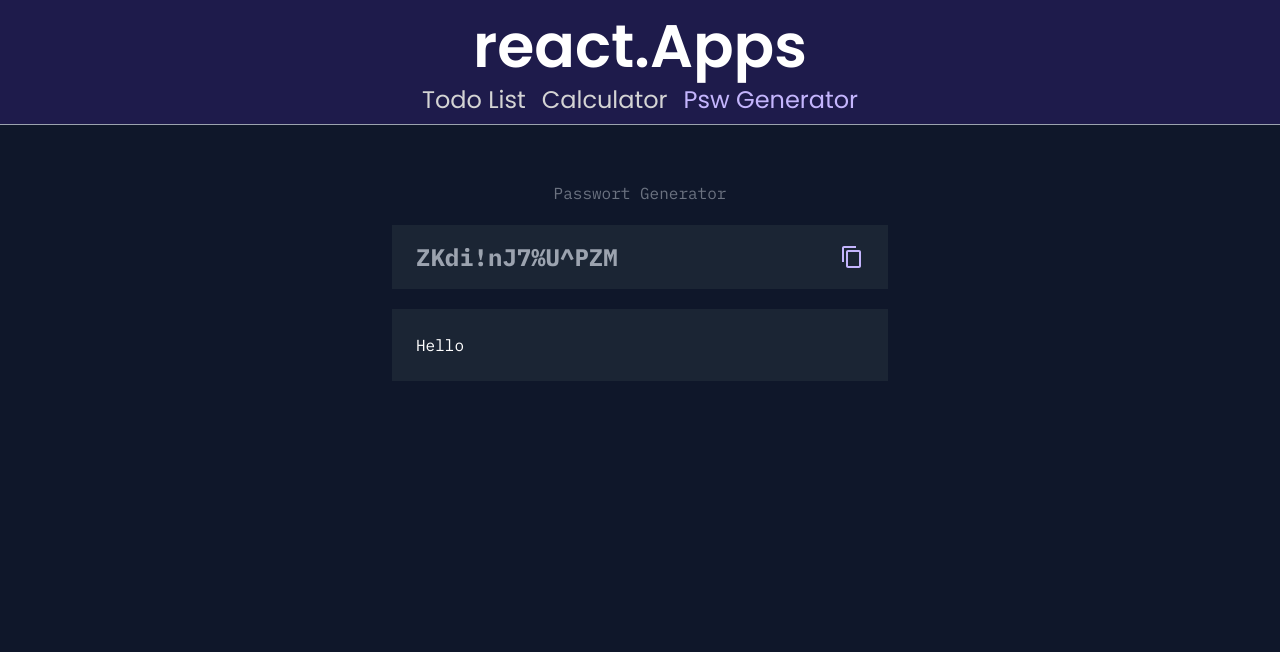
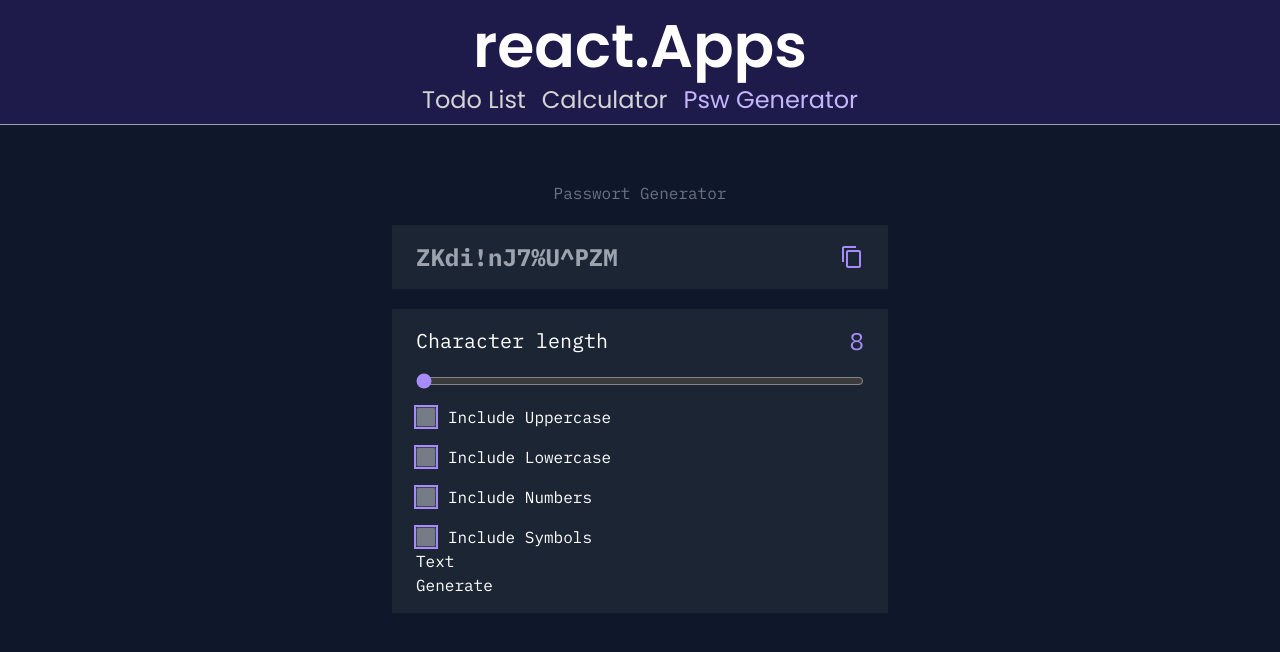
Before and after one commit to BorisKlco/react.frontend-mentor, a React (Vite) app in the folder apps/: page /psw in a window 1280 px wide. Shown: the top 652 px of the page. Built offline with nearby package versions, Linux system fonts and the light colour scheme.

Commit message:
psw generator template

```diff
--- a/apps/src/routes/psw/psw.tsx
+++ b/apps/src/routes/psw/psw.tsx
@@ -2,6 +2,7 @@ import { MdContentCopy } from "react-icons/md";
 import { useState } from "react";
 export default function psw() {
   const [psw, setPsw] = useState("ZKdi!nJ7%U^PZM");
+  const [len, setLen] = useState(8);
 
   const handleCopyPsw = () => {
     navigator.clipboard.writeText(psw);
@@ -15,12 +16,65 @@ export default function psw() {
           <span>{psw}</span>
           <button
             onClick={handleCopyPsw}
-            className="text-violet-300 hover:contrast-125"
+            className="text-violet-400 transition hover:text-violet-200"
           >
             <MdContentCopy />
           </button>
         </div>
-        <div className="text-white p-6 bg-gray-800/80">Hello</div>
+        <div className="text-white px-6 py-4 bg-gray-800/80">
+          <div className="flex items-center justify-between">
+            <p className="text-xl">Character length</p>
+            <span className="text-violet-400 text-2xl">{len}</span>
+          </div>
+          <div className="flex flex-col gap-4 items-start mt-4">
+            <input
+              className="w-full accent-violet-400 cursor-pointer"
+              type="range"
+              min="8"
+              max="16"
+              value={len}
+              onChange={(e) => setLen(+e.target.value)}
+            />
+            <span className="flex items-center gap-3 text-md">
+              <div className="ring-2 ring-violet-400 h-5">
+                <input
+                  className="accent-black opacity-40 w-5 h-5"
+                  type="checkbox"
+                />
+              </div>
+              Include Uppercase
+            </span>
+            <span className="flex items-center gap-3 text-md">
+              <div className="ring-2 ring-violet-400 h-5">
+                <input
+                  className="accent-black opacity-40 w-5 h-5"
+                  type="checkbox"
+                />
+              </div>
+              Include Lowercase
+            </span>
+            <span className="flex items-center gap-3 text-md">
+              <div className="ring-2 ring-violet-400 h-5">
+                <input
+                  className="accent-black opacity-40 w-5 h-5"
+                  type="checkbox"
+                />
+              </div>
+              Include Numbers
+            </span>
+            <span className="flex items-center gap-3 text-md">
+              <div className="ring-2 ring-violet-400 h-5">
+                <input
+                  className="accent-black opacity-40 w-5 h-5"
+                  type="checkbox"
+                />
+              </div>
+              Include Symbols
+            </span>
+          </div>
+          <div>Text</div>
+          <button>Generate</button>
+        </div>
       </div>
     </div>
   );
```
